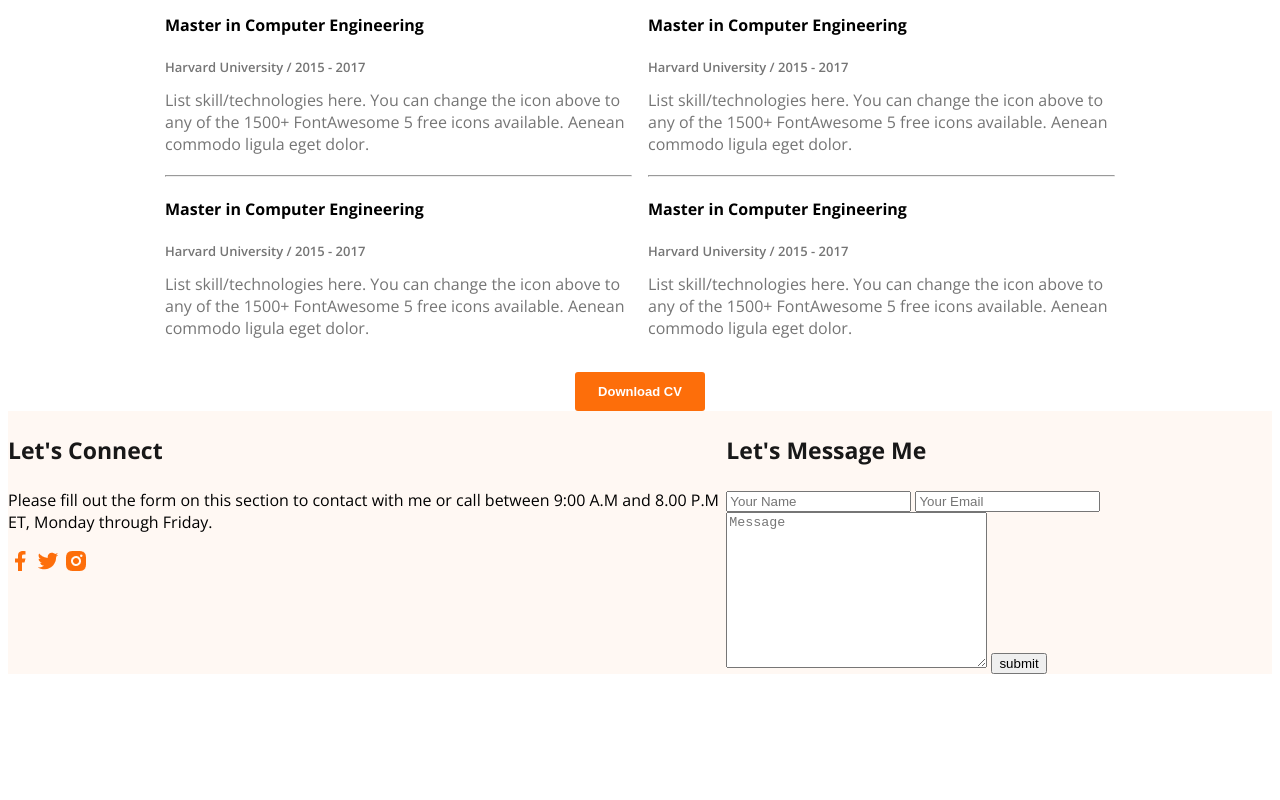
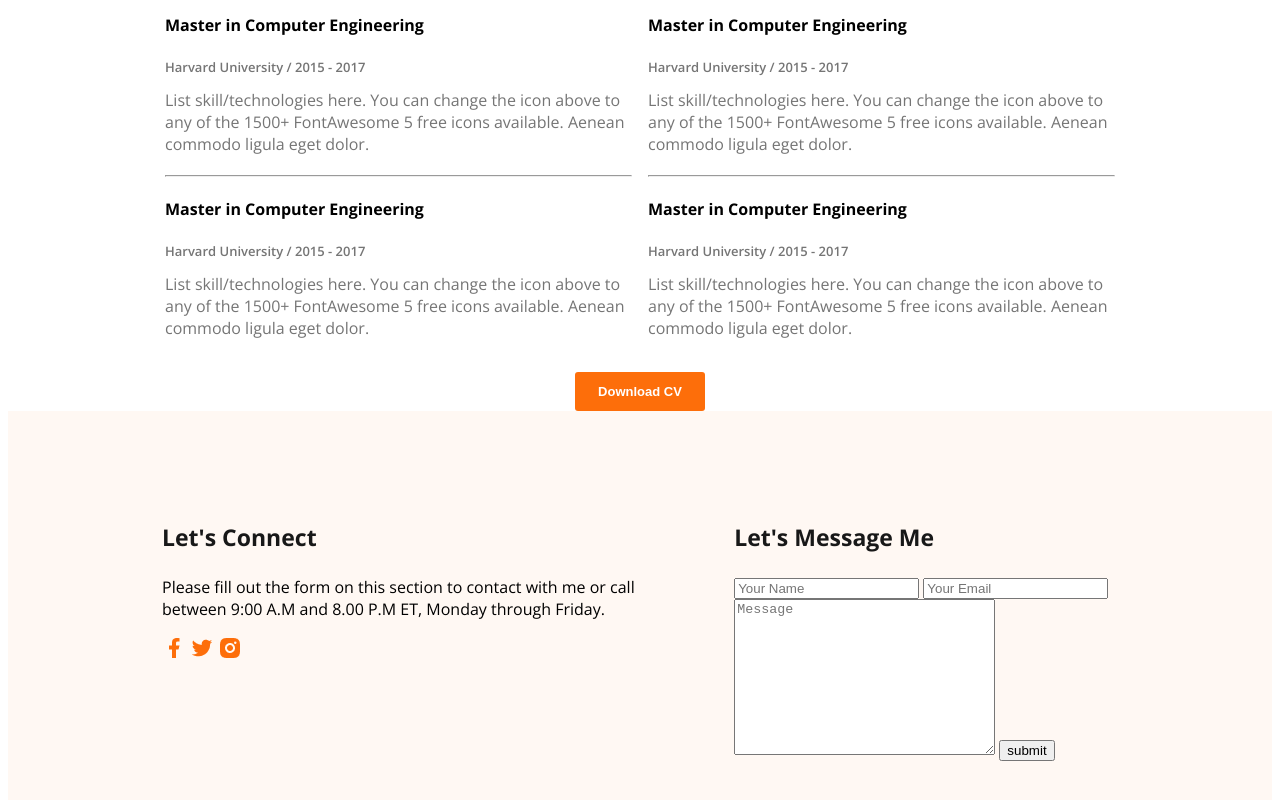
Before and after one commit to prashantaself/web-dev-portfolio, a plain HTML site: page index.html in a window 1280 px wide. Shown: the part 2236-3036 px from the top of the page. Before the commit the page ends 2918 px from the top, so only its background shows below. Drawn offline with nearby package versions, Linux system fonts and the light colour scheme.

Commit message:
footer padding style added

```diff
--- a/styles/portfolio.css
+++ b/styles/portfolio.css
@@ -193,5 +193,7 @@ main section {
 
 /* Footer Section */
 footer {
+    padding: 87px 154px;
     display: flex;
+    gap: 67px;
 }
```
